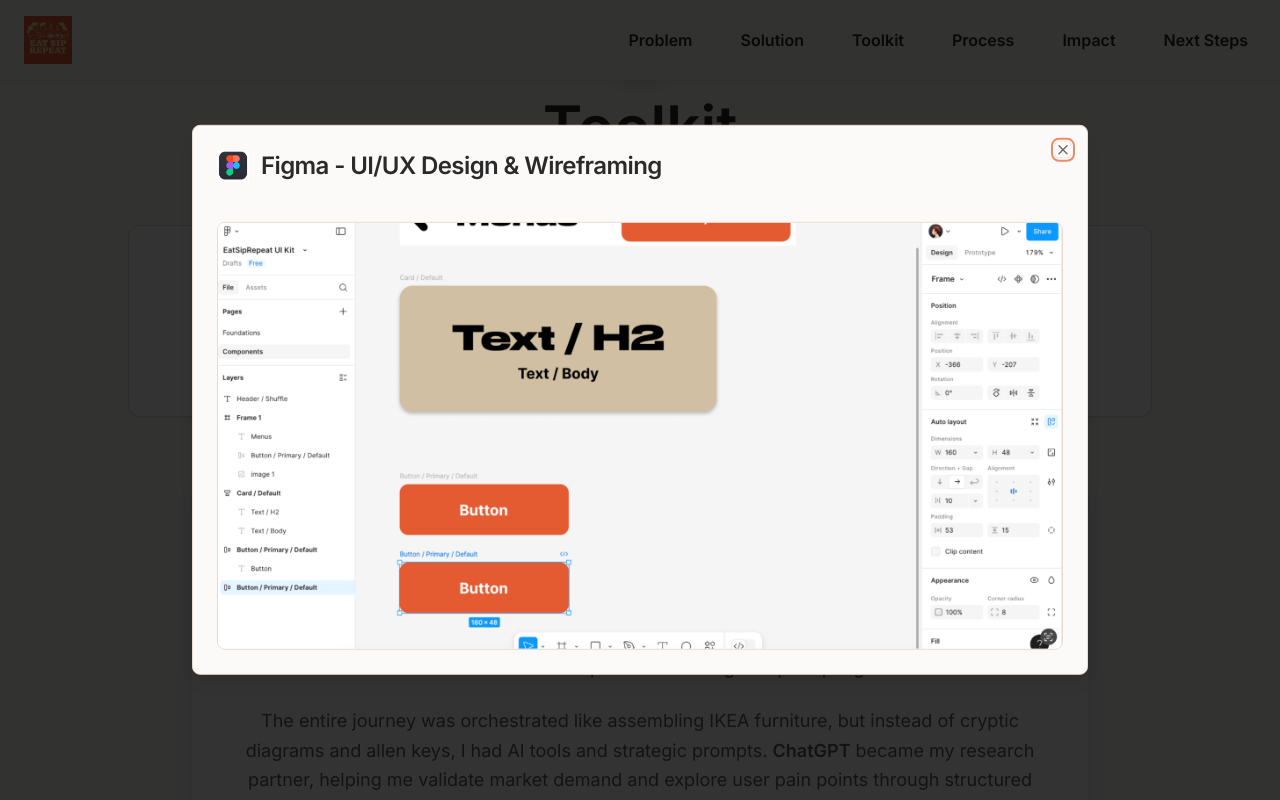
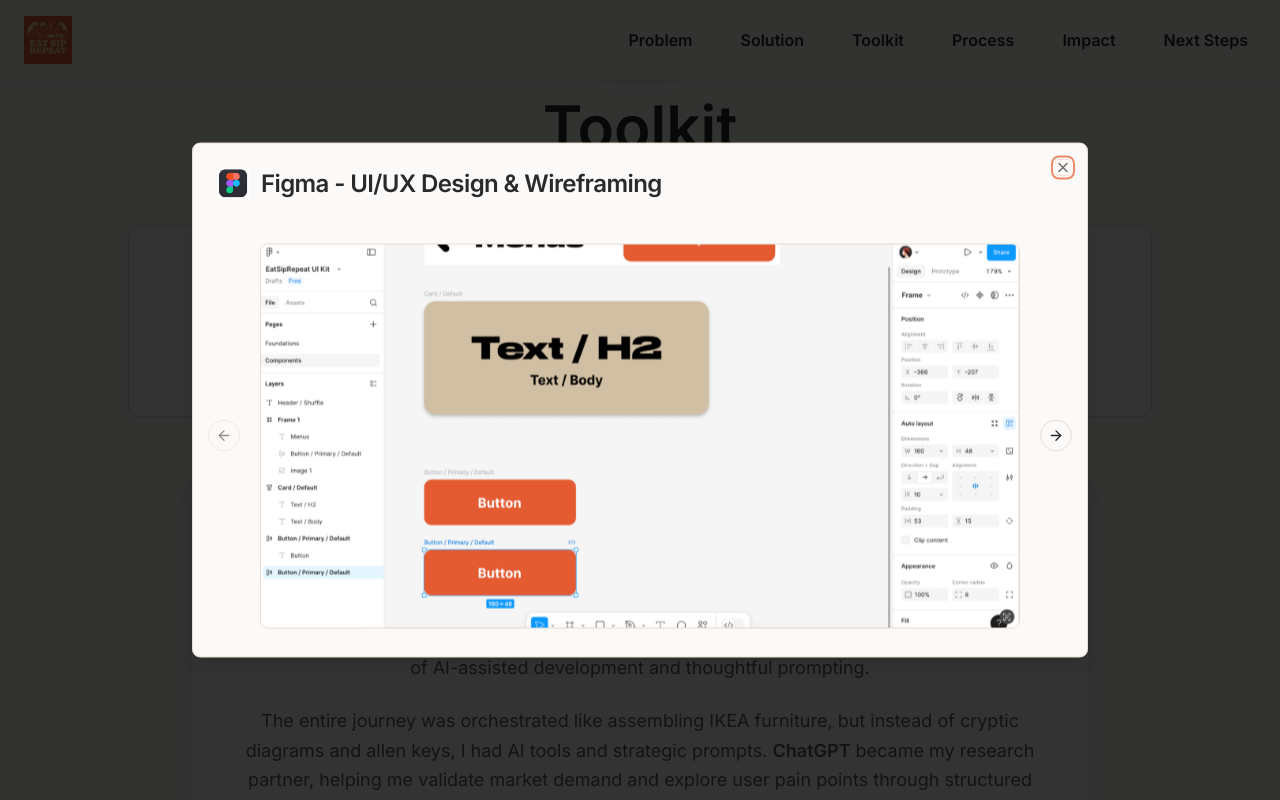
Before and after one commit to mopilasi/sip-repeat-showcase, a React (Vite) app: page / in a window 1280 px wide. Both pictures are taken after a click on the element "Figma". Shown: the part 3052-3852 px from the top of the page. Built offline with nearby package versions, Linux system fonts and the light colour scheme.

Commit message:
Refactor: Implement carousel for toolkit images
Updated the toolkit modal to use a carousel for displaying multiple images per tool. Replaced the existing image with the new one for Lovable and added carousel functionality.

```diff
--- a/package.json
+++ b/package.json
@@ -44,7 +44,7 @@
     "clsx": "^2.1.1",
     "cmdk": "^1.0.0",
     "date-fns": "^3.6.0",
-    "embla-carousel-react": "^8.3.0",
+    "embla-carousel-react": "^8.6.0",
     "html2canvas": "^1.4.1",
     "input-otp": "^1.2.4",
     "jspdf": "^2.5.2",
--- a/src/pages/Index.tsx
+++ b/src/pages/Index.tsx
@@ -10,6 +10,13 @@ import {
   DialogTitle,
   DialogTrigger,
 } from "@/components/ui/dialog";
+import {
+  Carousel,
+  CarouselContent,
+  CarouselItem,
+  CarouselNext,
+  CarouselPrevious,
+} from "@/components/ui/carousel";
 import {
   Smartphone,
   CheckCircle,
@@ -129,31 +136,46 @@ const Index = () => {
       name: "Figma",
       icon: "/lovable-uploads/f998696d-19ad-4cc2-9c18-5a9ef8ae6f24.png",
       description: "UI/UX Design & Wireframing",
-      modalImage: "/lovable-uploads/fae70377-5674-488e-9a03-5b93c7c8cfb8.png",
+      modalImages: [
+        "/lovable-uploads/fae70377-5674-488e-9a03-5b93c7c8cfb8.png",
+        "/lovable-uploads/fae70377-5674-488e-9a03-5b93c7c8cfb8.png"
+      ],
     },
     {
       name: "ChatGPT",
       icon: "/lovable-uploads/download.png",
       description: "AI-Powered Research & Ideation",
-      modalImage: "/lovable-uploads/ef508c26-74d9-43d7-8522-ee3fb1e55de6.png",
+      modalImages: [
+        "/lovable-uploads/ef508c26-74d9-43d7-8522-ee3fb1e55de6.png",
+        "/lovable-uploads/ef508c26-74d9-43d7-8522-ee3fb1e55de6.png"
+      ],
     },
     {
       name: "Notion",
       icon: "/lovable-uploads/63d0820a-ab80-47af-bb12-40354d9f20dd.png",
       description: "Project Planning & Documentation",
-      modalImage: "/lovable-uploads/7124d389-e69f-4648-b267-a79d0d7acb15.png",
+      modalImages: [
+        "/lovable-uploads/7124d389-e69f-4648-b267-a79d0d7acb15.png",
+        "/lovable-uploads/7124d389-e69f-4648-b267-a79d0d7acb15.png"
+      ],
     },
     {
       name: "Windsurf",
       icon: "/lovable-uploads/download (1).png",
       description: "AI-Assisted Development",
-      modalImage: "/lovable-uploads/cc649b48-7cc5-4801-a584-4d75437a12bc.png",
+      modalImages: [
+        "/lovable-uploads/cc649b48-7cc5-4801-a584-4d75437a12bc.png",
+        "/lovable-uploads/cc649b48-7cc5-4801-a584-4d75437a12bc.png"
+      ],
     },
     {
       name: "Lovable",
       icon: "/lovable-uploads/65e23c88-75a5-4f21-9be1-e74049cda5af.png",
       description: "Case Study Creation",
-      modalImage: "/lovable-uploads/14f27b14-2ce8-4cb0-ad7e-8067449ba695.png",
+      modalImages: [
+        "/lovable-uploads/dd7fdc2d-7364-4a01-844a-8e2169c37b9d.png",
+        "/lovable-uploads/dd7fdc2d-7364-4a01-844a-8e2169c37b9d.png"
+      ],
     },
   ];
 
@@ -552,11 +574,23 @@ const Index = () => {
                       </DialogTitle>
                     </DialogHeader>
                     <div className="mt-6">
-                      <img
-                        src={tool.modalImage}
-                        alt={`${tool.name} workflow`}
-                        className="w-full h-auto rounded-lg border border-slate-200"
-                      />
+                      <Carousel className="w-full max-w-3xl mx-auto">
+                        <CarouselContent>
+                          {tool.modalImages.map((image, index) => (
+                            <CarouselItem key={index}>
+                              <div className="p-1">
+                                <img
+                                  src={image}
+                                  alt={`${tool.name} workflow ${index + 1}`}
+                                  className="w-full h-auto rounded-lg border border-slate-200"
+                                />
+                              </div>
+                            </CarouselItem>
+                          ))}
+                        </CarouselContent>
+                        <CarouselPrevious />
+                        <CarouselNext />
+                      </Carousel>
                     </div>
                   </DialogContent>
                 </Dialog>
@@ -927,12 +961,7 @@ const Index = () => {
                 variant="outline"
                 size="lg"
                 className="bg-transparent text-charcoal border-charcoal/30 hover:bg-charcoal/5 hover:border-charcoal/60 hover:text-charcoal px-8 py-3 transition-all duration-200"
-                onClick={() =>
-                  window.open(
-                    "https://www.linkedin.com/in/yourprofile",
-                    "_blank"
-                  )
-                }
+                onClick={openLinkedIn}
               >
                 <Linkedin className="h-5 w-5 mr-2" />
                 Connect on LinkedIn
```
Also changed, not shown: public/lovable-uploads/dd7fdc2d-7364-4a01-844a-8e2169c37b9d.png (added), 1 other file (tests, documents, lock files or other folders).
